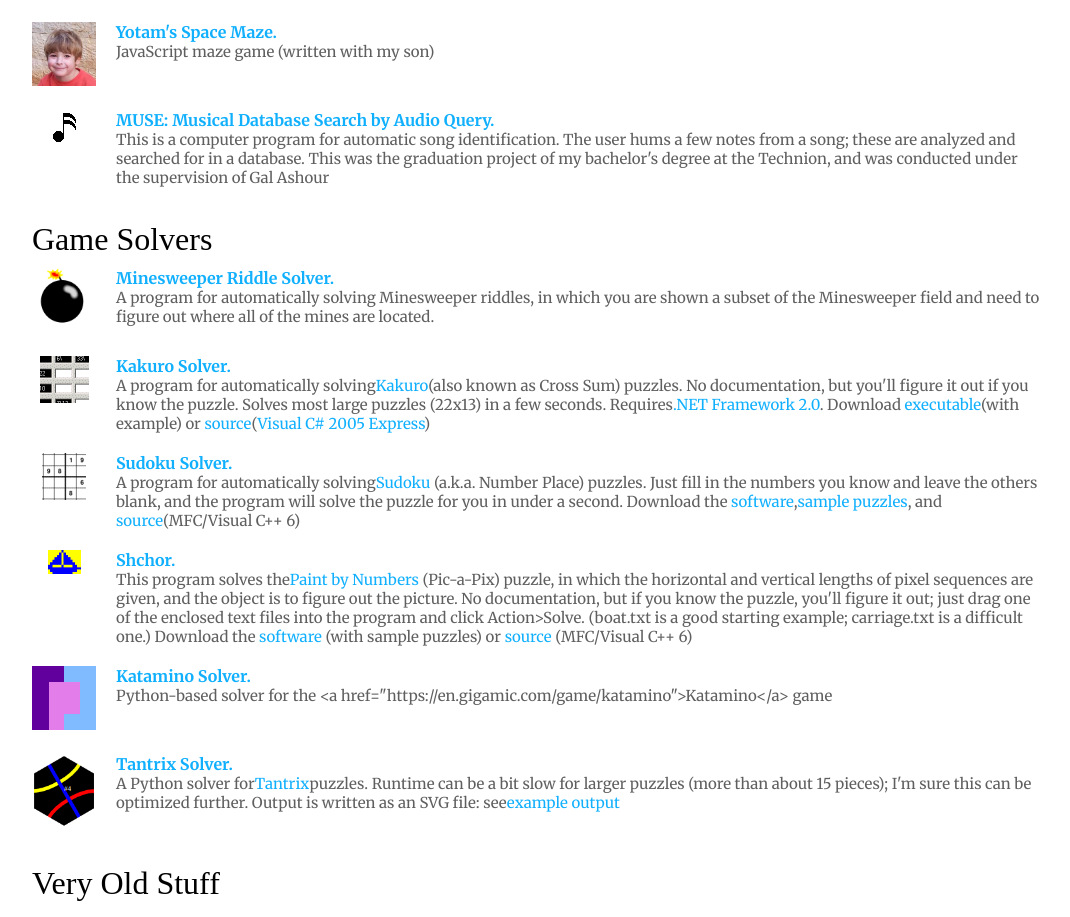
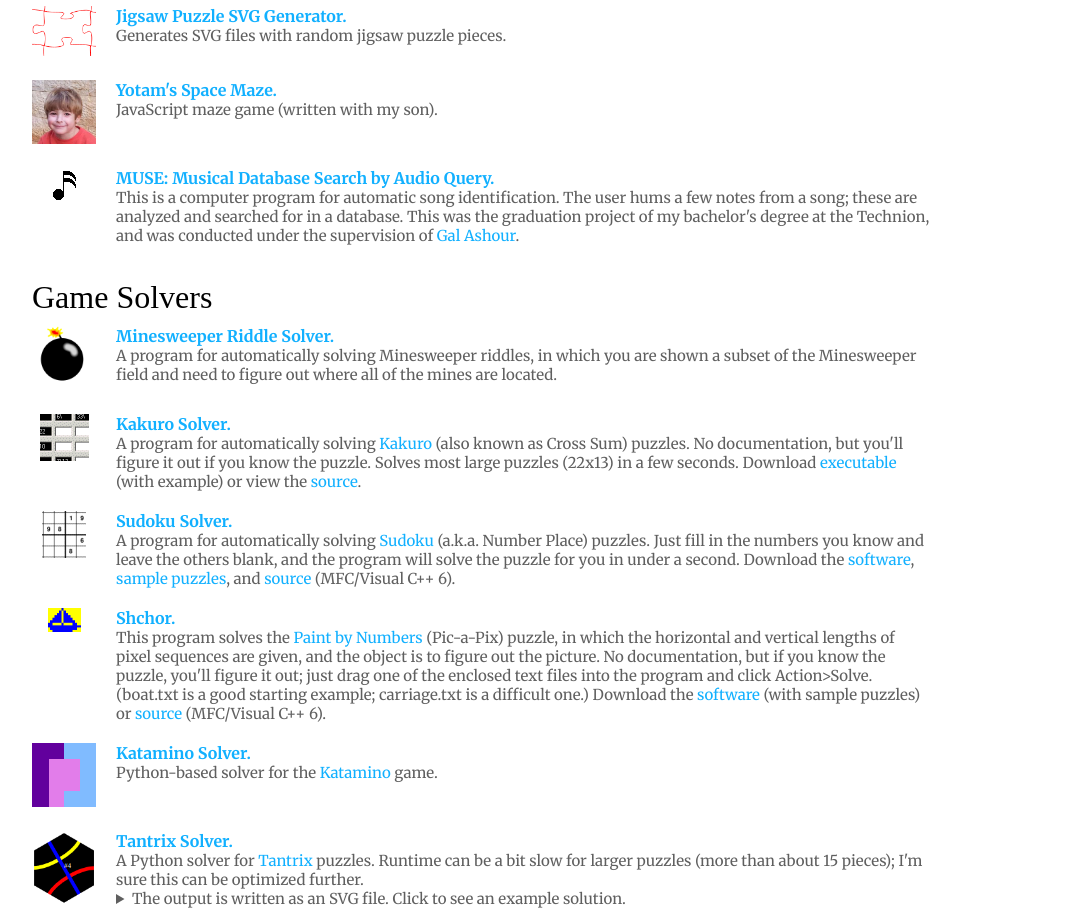
Before and after one commit to zvikabh/zvikabh.github.io, a Next.js app: page /software in a window 1280 px wide. Shown: the part 1255-2172 px from the top of the page, without its empty margins (198-1268 px from the left). Built offline with nearby package versions, Linux system fonts and the light colour scheme; a web font is replaced by a local one.

Commit message:
software page working

```diff
--- a/src/app/software/page.js
+++ b/src/app/software/page.js
@@ -17,7 +17,7 @@ const USEFUL_SOFTWARE = [
   },
   {
     title: 'Converting latitude and longitude to the Israel grid',
-    link: '/software/ITM/',
+    link: '/software/ITM/index.html',
     icon: '/map.png',
     bibinfo: (<>This is a small JavaScript program for translating WGS84 coordinates (longitude and latitude)
 	to Israel grid coordinates. Both the new ITM grid (רשת ישראל החדשה) and the old ICS grid (רשת ישראל הישנה)
@@ -43,12 +43,12 @@ const USEFUL_SOFTWARE = [
   },
   {
     title: 'Guitar Tuner',
-    link: 'Tuner/Tuner.exe',
+    link: '/software/Tuner/Tuner.exe',
     icon: '/software/icons/guitar.jpg',
     bibinfo: (<>A program to tune your guitar. Connect
       a microphone and strum a single note on your guitar, and the program will
       tell you if you're sharp or flat. (Written as a birthday present for my
-      brother Rafi, who was learning to play.) Download <a target="_blank" href="Tuner/Tuner.exe">executable</a> or <a target="_blank" href="Tuner/source.zip">source</a> (MFC/Visual C++ 6). No
+      brother Rafi, who was learning to play.) Download <a target="_blank" href="/software/Tuner/Tuner.exe">executable</a> or <a target="_blank" href="/software/Tuner/source.zip">source</a> (MFC/Visual C++ 6). No
       documentation, but quite straightforward to use.</>)
   },
 ];
@@ -57,7 +57,7 @@ const GAMES = [
   {
     title: 'בול מילה',
     link: 'https://bulmila.com',
-    bibinfo: (<><span dir="rtl">גרסה עברית של המשחק וורדל.</span><br />Hebrew version of the <a href="https://www.powerlanguage.co.uk/wordle/">Wordle</a> word game.</>),
+    bibinfo: (<><span dir="rtl">גרסה עברית של המשחק וורדל.</span><br />Hebrew version of the <a href="https://www.nytimes.com/games/wordle/index.html">Wordle</a> word game.</>),
     icon: '/bulmila.jpg'
   },
   {
@@ -74,15 +74,15 @@ const GAMES = [
   },
   {
     title: 'Jigsaw Puzzle SVG Generator',
-    link: '/software/jigsaw-svg/',
+    link: '/software/jigsaw-svg/index.html',
     icon: '/software/jigsaw-svg/jigsaw.png',
-    bibinfo: 'Generates SVG files with random jigsaw puzzle pieces'
+    bibinfo: 'Generates SVG files with random jigsaw puzzle pieces.'
   },
   {
     title: 'Yotam\'s Space Maze',
-    link: '/yotam',
+    link: '/yotam/index.html',
     icon: '/yotam/yotam.jpg',
-    bibinfo: 'JavaScript maze game (written with my son)'
+    bibinfo: 'JavaScript maze game (written with my son).'
   },
   {
     title: 'MUSE: Musical Database Search by Audio Query',
@@ -91,7 +91,7 @@ const GAMES = [
     bibinfo: (<>This is a computer program for automatic song identification. The user hums
     a few notes from a song; these are analyzed and searched for in a database.
     This was the graduation project of my bachelor's degree at the Technion, and
-    was conducted under the supervision of Gal Ashour</>)
+    was conducted under the supervision of <a href="https://www.linkedin.com/in/gal-ashour-3a56731/">Gal Ashour</a>.</>)
   },
 ];
 
@@ -108,58 +108,42 @@ const GAME_SOLVERS = [
     title: 'Kakuro Solver',
     link: 'software/kakuro/kakuro.zip',
     icon: 'software/kakuro/kakuro.gif',
-    bibinfo: (<>A program for automatically solving
-	<a target="_blank" href="http://en.wikipedia.org/wiki/Kakuro">Kakuro</a>
-      (also known as Cross Sum) puzzles. No documentation, but you'll figure it
-      out if you know the puzzle. Solves most large puzzles (22x13) in a few
-      seconds. Requires
-	<a target="_blank" href="http://www.microsoft.com/downloads/details.aspx?FamilyID=0856eacb-4362-4b0d-8edd-aab15c5e04f5&displaylang=en">.NET
-      Framework 2.0</a>. Download <a target="_blank" href="kakuro/kakuro.zip">executable</a>
-      (with example) or <a target="_blank" href="https://github.com/zvikabh/kakuro-solver">source</a>
-      (<a target="_blank" href="http://msdn.microsoft.com/vstudio/express/visualcsharp/">Visual
-      C# 2005 Express</a>)</>)
+    bibinfo: (<>A program for automatically
+    solving <a target="_blank" href="http://en.wikipedia.org/wiki/Kakuro">Kakuro</a> (also known as Cross Sum) puzzles.
+    No documentation, but you'll figure it out if you know the puzzle. Solves most large puzzles (22x13) in a few
+    seconds. Download <a target="_blank" href="/software/kakuro/kakuro.zip">executable</a> (with example) or view the <a target="_blank" href="https://github.com/zvikabh/kakuro-solver">source</a>.</>)
   },
   {
     title: 'Sudoku Solver',
     link: 'software/sudoku/software.zip',
     icon: 'software/sudoku/sudoku.gif',
-    bibinfo: (<>A program for automatically solving
-      <a target="_blank" href="http://en.wikipedia.org/wiki/Sudoku">Sudoku</a> (a.k.a. Number Place) puzzles. Just fill in the numbers you know
-      and leave the others blank, and the program will solve the puzzle for you
-      in under a second. Download the <a target="_blank" href="sudoku/software.zip">software</a>,
-      <a target="_blank" href="sudoku/puzzles.zip">sample puzzles</a>, and <a target="_blank" href="https://github.com/zvikabh/sudoku-solver">source</a>
-      (MFC/Visual C++ 6)</>)
+    bibinfo: (<>A program for automatically solving <a target="_blank" href="http://en.wikipedia.org/wiki/Sudoku">Sudoku</a> (a.k.a. Number Place) puzzles. Just fill in the numbers you know and leave the others blank, and the program will solve the puzzle for you in under a second. Download the <a target="_blank" href="/software/sudoku/software.zip">software</a>, <a target="_blank" href="/software/sudoku/puzzles.zip">sample puzzles</a>, and <a target="_blank" href="https://github.com/zvikabh/sudoku-solver">source</a> (MFC/Visual C++ 6).</>)
   },
   {
     title: 'Shchor',
     link: 'software/Shchor/shchor.zip',
     icon: 'software/Shchor/shchor.gif',
-    bibinfo: (<>This program solves the
-	<a target="_top" href="http://en.wikipedia.org/wiki/Nonogram">Paint
+    bibinfo: (<>This program solves the <a target="_top" href="http://en.wikipedia.org/wiki/Nonogram">Paint
       by Numbers</a> (Pic-a-Pix) puzzle, in which the
       horizontal and vertical lengths of pixel sequences are given, and the
       object is to figure out the picture. No documentation, but if you know the
       puzzle, you'll figure it out; just drag one of the enclosed text files
       into the program and click Action&gt;Solve. (boat.txt is a good starting
-      example; carriage.txt is a difficult one.) Download the <a target="_blank" href="Shchor/shchor.zip"> software</a> (with
-      sample puzzles) or <a target="_blank" href="Shchor/source.zip"> source</a> (MFC/Visual C++ 6)</>)
+      example; carriage.txt is a difficult one.) Download the <a target="_blank" href="/software/Shchor/shchor.zip"> software</a> (with sample puzzles) or <a target="_blank" href="/software/Shchor/source.zip"> source</a> (MFC/Visual C++ 6).</>)
   },
   {
     title: 'Katamino Solver',
     link: 'https://github.com/zvikabh/katamino-solver',
     icon: '/katamino.png',
-    bibinfo: 'Python-based solver for the <a href="https://en.gigamic.com/game/katamino">Katamino</a> game'
+    bibinfo: (<>Python-based solver for the <a href="https://boardgamegeek.com/boardgame/6931/katamino">Katamino</a> game.</>)
   },
   {
     title: 'Tantrix Solver',
     link: 'https://github.com/zvikabh/tantrix',
     icon: 'software/tantrix/icon.png',
-    bibinfo: (<>A Python solver for
-               <a href="https://en.wikipedia.org/wiki/Tantrix">Tantrix</a>
-        puzzles. Runtime can be a bit slow for larger puzzles (more than about 15
-        pieces); I'm sure this can be optimized further. Output is written as an
-        SVG file: see
-        <a href="tantrix/solution10.svg">example output</a></>)
+    bibinfo: (<>A Python solver for <a href="https://en.wikipedia.org/wiki/Tantrix">Tantrix</a> puzzles. Runtime can be a bit slow for larger puzzles (more than about 15 pieces); I'm sure this can be optimized further.
+    <details><summary>The output is written as an SVG file. Click to see an example solution.</summary><img src="/software/tantrix/solution10.svg" />
+  </details></>)
   },
 ];
 
@@ -171,9 +155,7 @@ const OLD_SOFTWARE = [
     bibinfo: (<>Alarm clock program. Choose to play a wave
       file or run an external program (e.g. Media Player) at a specified time.
       The cool feature is the ability to slowly increase the computer's volume,
-      so you don't wake up with a start. This was actually my alarm clock in the college dorm; this was, of course, before smartphones. Download the <a target="_blank" href="WakeUp/WakeUp.zip">executable</a>
-      (with help file) or the <a target="_blank" href="WakeUp/source.zip">source</a> (MFC/Visual
-      C++ 6)</>)
+      so you don't wake up with a start. This was actually my alarm clock in the college dorm; this was, of course, before smartphones. Download the <a target="_blank" href="/software/WakeUp/WakeUp.zip">executable</a> (with help file) or the <a target="_blank" href="/software/WakeUp/source.zip">source</a> (MFC/Visual C++ 6).</>)
   },
   {
     title: 'DrMatrix',
@@ -183,8 +165,8 @@ const OLD_SOFTWARE = [
       operations, such as matrix ranking, inversion, determinants, etc. However,
       this package probably does not house the most numerically stable
       algorithms, as it was written primarily as an exercise. Download the
-      package <a target="_blank" href="misc/drmatrix.zip">source code</a> (C++), with
-      documentation and demo program for solving linear equations</>)
+      package <a target="_blank" href="/software/misc/drmatrix.zip">source code</a> (C++), with
+      documentation and demo program for solving linear equations.</>)
   },
   {
     title: 'MidiMix',
@@ -192,8 +174,7 @@ const OLD_SOFTWARE = [
     icon: 'software/icons/MidiMix.jpg',
     bibinfo: (<>A program for converting MIDI files to the
       XM (Extended Module) music format. Before MP3s became popular, XM was used
-      for storing sound files in a higher quality than MIDI. Download <a target="_blank" href="MidiMix/MidiMix.zip">software</a>
-      (with documentation and examples) or <a target="_blank" href="MidiMix/source.zip">source</a> (C++)</>)
+      for storing sound files in a higher quality than MIDI. Download <a target="_blank" href="/software/MidiMix/MidiMix.zip">software</a> (with documentation and examples) or <a target="_blank" href="/software/MidiMix/source.zip">source</a> (C++).</>)
   },
   {
     title: '21 Questions',
@@ -204,8 +185,8 @@ const OLD_SOFTWARE = [
       thinking of. The program learns new concepts if its guesses fail. Concepts
       of different types can be programmed; for example, a sample question
       database which can identify over 100 types of animals is included.
-      Download <a target="_blank" href="21q/21q.zip">software</a> (with help and animals
-      database) or <a target="_blank" href="21q/source.zip">source</a></>)
+      Download <a target="_blank" href="/software/21q/21q.zip">software</a> (with help and animals
+      database) or <a target="_blank" href="/software/21q/source.zip">source</a>.</>)
   },
 ];
 
--- a/src/components/Layout/layout.module.scss
+++ b/src/components/Layout/layout.module.scss
@@ -4,7 +4,8 @@
 }
 
 .main_pane {
-  padding: 20px 40px 30px 40px;
+  padding: 20px 40px 40px 40px;
+  max-width: 900px;
 
   li {
     padding: 7px 0;
```
